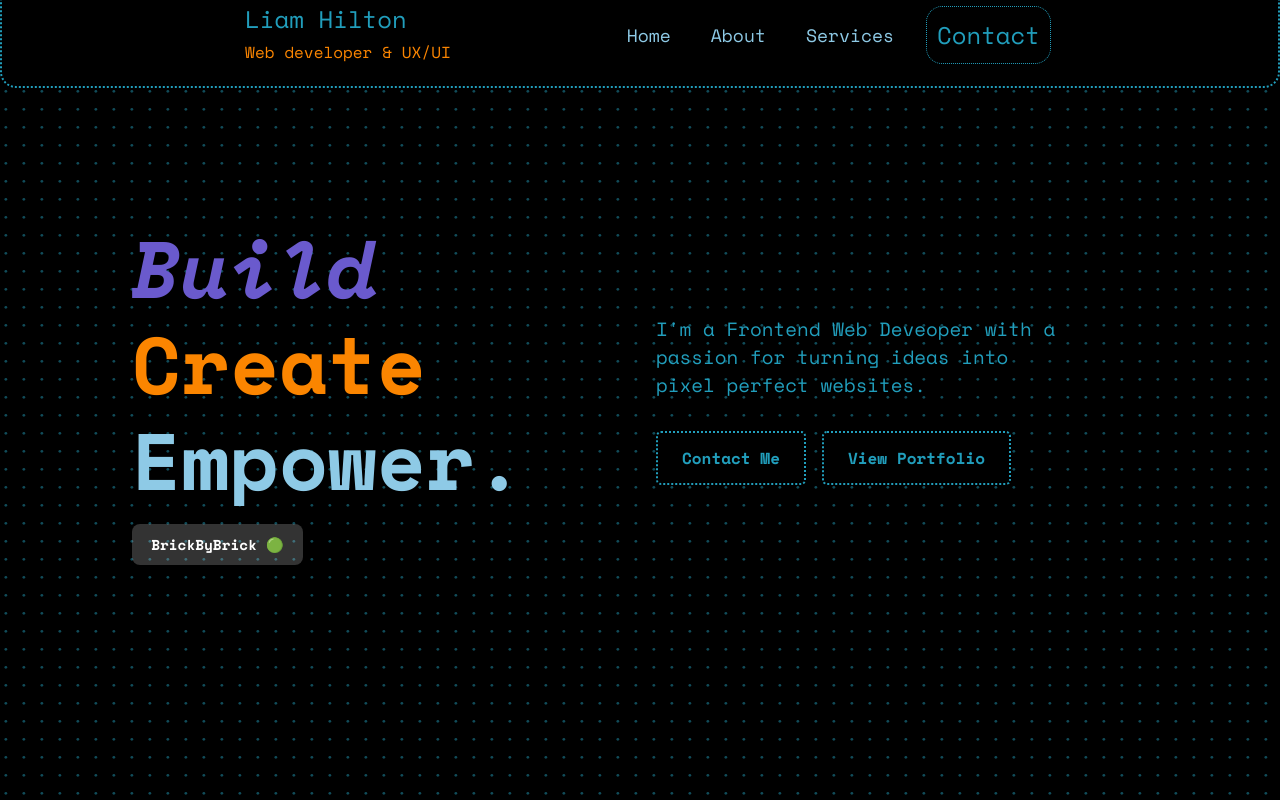
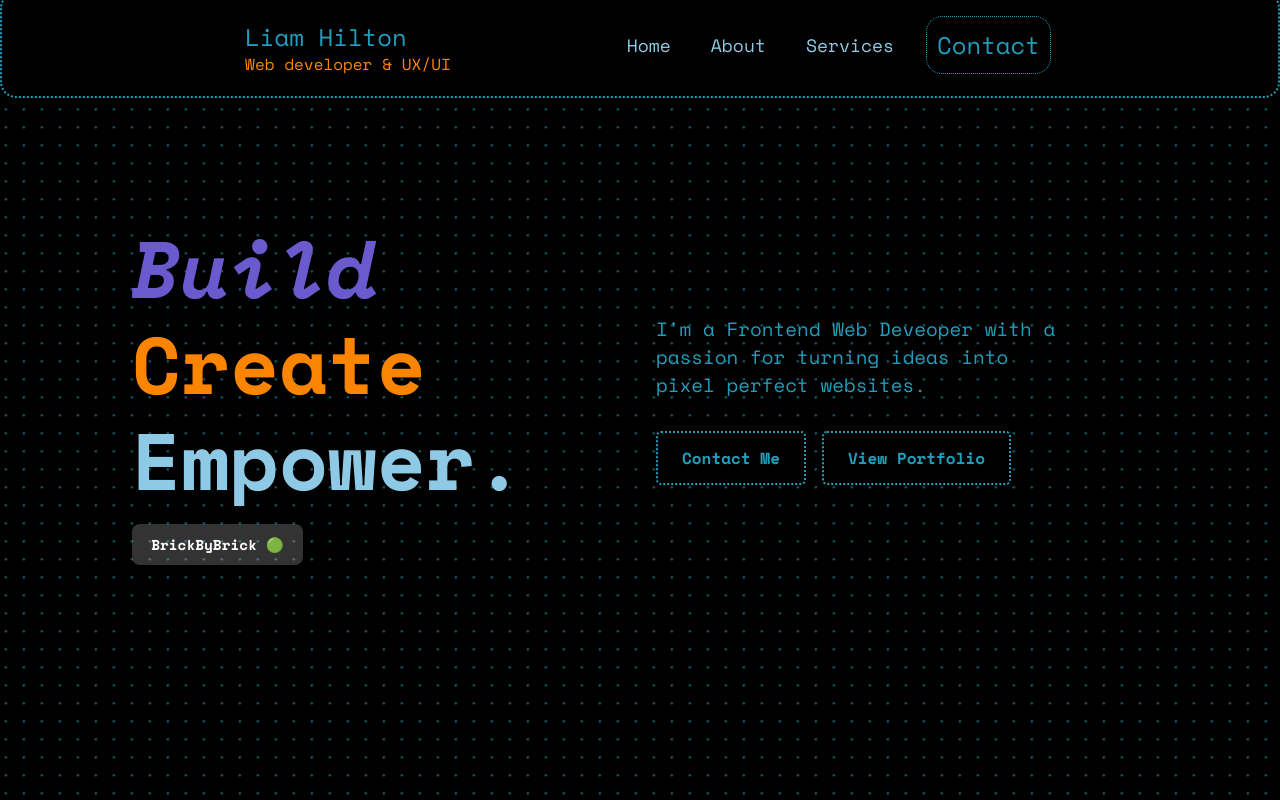
Before and after one commit to LiamHilton/newPortfolio1, a React (Vite) app: page / in a window 1280 px wide. Shown: the top 800 px of the page. Built offline with nearby package versions, Linux system fonts and the light colour scheme.

Commit message:
changes to services

```diff
--- a/src/components/Navbar.css
+++ b/src/components/Navbar.css
@@ -23,6 +23,7 @@
     padding: 6px;
     border-radius: 1rem;
     background: black;
+    margin-top: 20px;
 
 
 }
@@ -32,7 +33,8 @@
     margin-right: 6rem;
     text-align: start;
     white-space: nowrap;
-    line-height: 30px;
+    line-height: 24px;
+    margin-top:  10px;
 
 }
 .navbar-links-logo h1{
--- a/src/components/Services.jsx
+++ b/src/components/Services.jsx
@@ -19,15 +19,16 @@ const serviceData = [
     description: "An ideal solution for businesses who require a websites that that evelates your brand with room to grow whilst not missing one details to spare.",
     features: [ "✔️ 4 Pages [ Home, About Us, Services, Contact ]", " ✔️ 2 week turnaround", "✔️ 2 rounds of feedback","✔️ pixel perfect branding through iconography and images.",
     "✔️ Scroll and button animations"
-  , "✔️ E-commerce Integration"],
+  ],
   borderColor: "#6A5ACD", // Blue-Violet for Professional
 
   },
   {
     id: 3,
-    category: "UX/UI",
-    description: "Premium UX/UI design services focused on seamless user experiences.",
-    features: ["✔️ User Research", " ✔️ Prototyping & Wireframes", " ✔️ High-Fidelity Designs"],
+    category: "Deluxe",
+    description: "A comprehensive website that offers a foundation for a growing business. Build an online presense that represents your value without missing a page.",
+    features: ["✔️ up to 10 pages [ Features from Professional + 4/6 more such as Portfolio, FAQs, Blog etc", " ✔️ 3 week turnaround", " ✔️ 3 rounds of feedback"
+    , " ✔️ Richer branding throgh UX/UI and styling", " ✔️ Scroll, Button and page animations", " ✔️ Additional extras upon request.."],
     borderColor: "#FFB703", // Lime Green for UX/UI
   },
 ];
```
